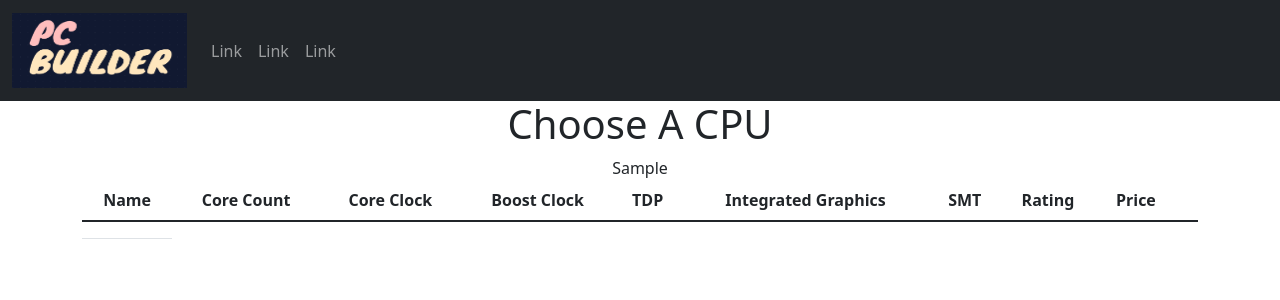
After one commit to Kuanqqqq/django, a Django app: template pc/templates/cpu/cpu.html in a window 1280 px wide. The commit adds this page. Shown: the top 300 px of the page. Run offline with Django 3.2, Linux system fonts and the light colour scheme; the template is opened without the code that fills it: most values are stand-ins (such as "Sample title", 1, 10 or a date in 2020); lists and menus that the app fills with data are empty.

Commit message:
Add cpu table

```diff
--- a/pc/CPU/urls.py
+++ b/pc/CPU/urls.py
@@ -1,5 +1,8 @@
 from CPU import views
 from django.urls import path
 
+from .views import cpu
+
 urlpatterns = [
+     path('cpu/', cpu, name='cpu'),
 ]
--- a/pc/pc/urls.py
+++ b/pc/pc/urls.py
@@ -15,13 +15,15 @@ Including another URLconf
 """
 from django.contrib import admin
 from django.urls import path
-from django.conf.urls import url, include
+from django.conf.urls import include
 from .views import home_page, list_page
+# from CPU import views
 
 urlpatterns = [
     path('', home_page, name='home_page'),
     path('list/', list_page, name='list'),
     path('admin/', admin.site.urls),
+    path('products/', include('CPU.urls'))
 ]
 
 from . import  settings
--- /dev/null
+++ b/pc/templates/cpu/cpu.html
@@ -0,0 +1,33 @@
+{% extends 'base.html' %}
+{% block title %}Choose A CPU{% endblock%}
+{% block content %}
+<div class="container" style="margin-top:100px">
+    <div class="text-center table-responsive-sm">
+        <h1>Choose A CPU</h1>
+        {{cpu_lst}}
+        <table class="table">
+            <thead>
+                <tr>
+                    <th>Name</th>
+                    <th>Core Count</th>
+                    <th>Core Clock</th>
+                    <th>Boost Clock</th>
+                    <th>TDP</th>
+                    <th>Integrated Graphics</th>
+                    <th>SMT</th>
+                    <th>Rating</th>
+                    <th>Price</th>
+                    <th></th>
+                </tr>
+            </thead>
+            <tbody>
+                <tr>
+                    <td>
+                    </td>
+                </tr>
+            </tbody>
+        </table>
+    </div>
+</div>
+
+{% endblock %}
--- a/pc/templates/list.html
+++ b/pc/templates/list.html
@@ -21,7 +21,7 @@
             <tbody>
                 <tr>
                     <td>
-                        <a href="#">CPU</a>
+                        <a href="{% url 'cpu' %}">CPU</a>
                     </td>
                 </tr>
                 <tr>
```
Also changed, not shown: pc/CPU/views.py (+5 -3 lines).
